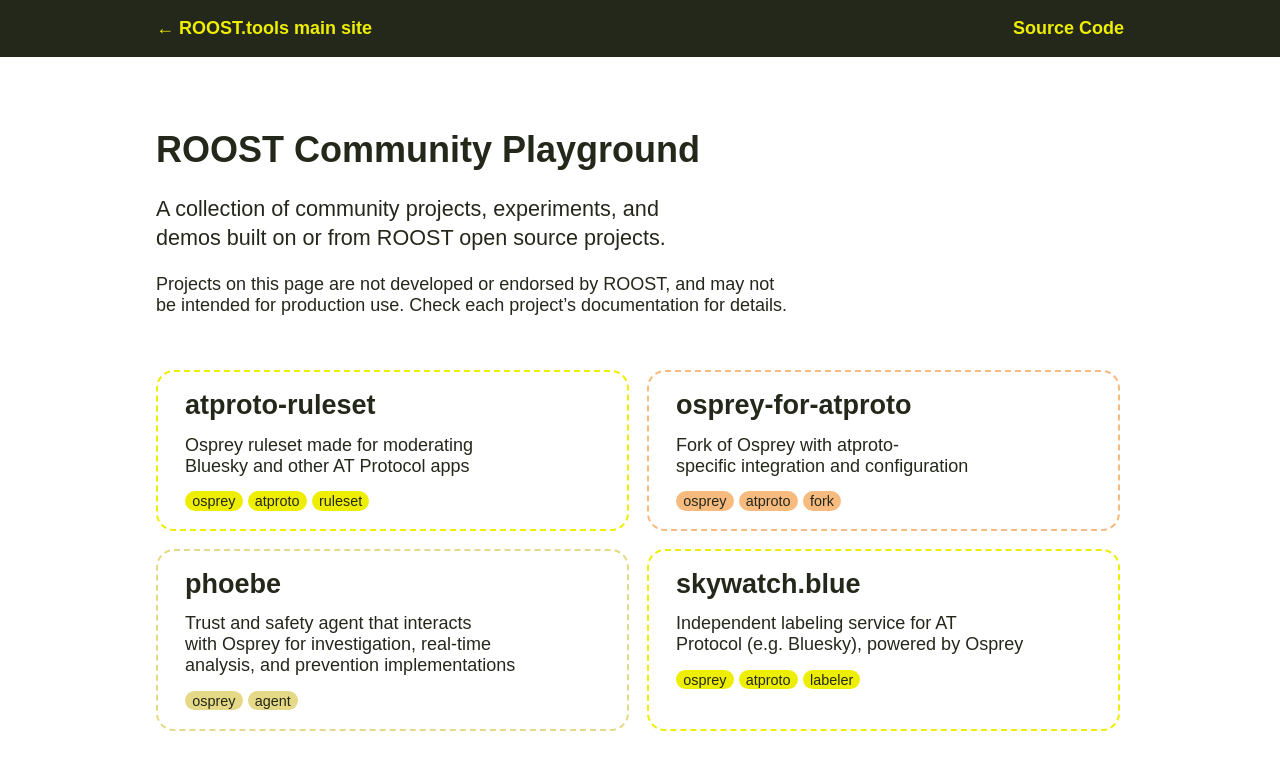
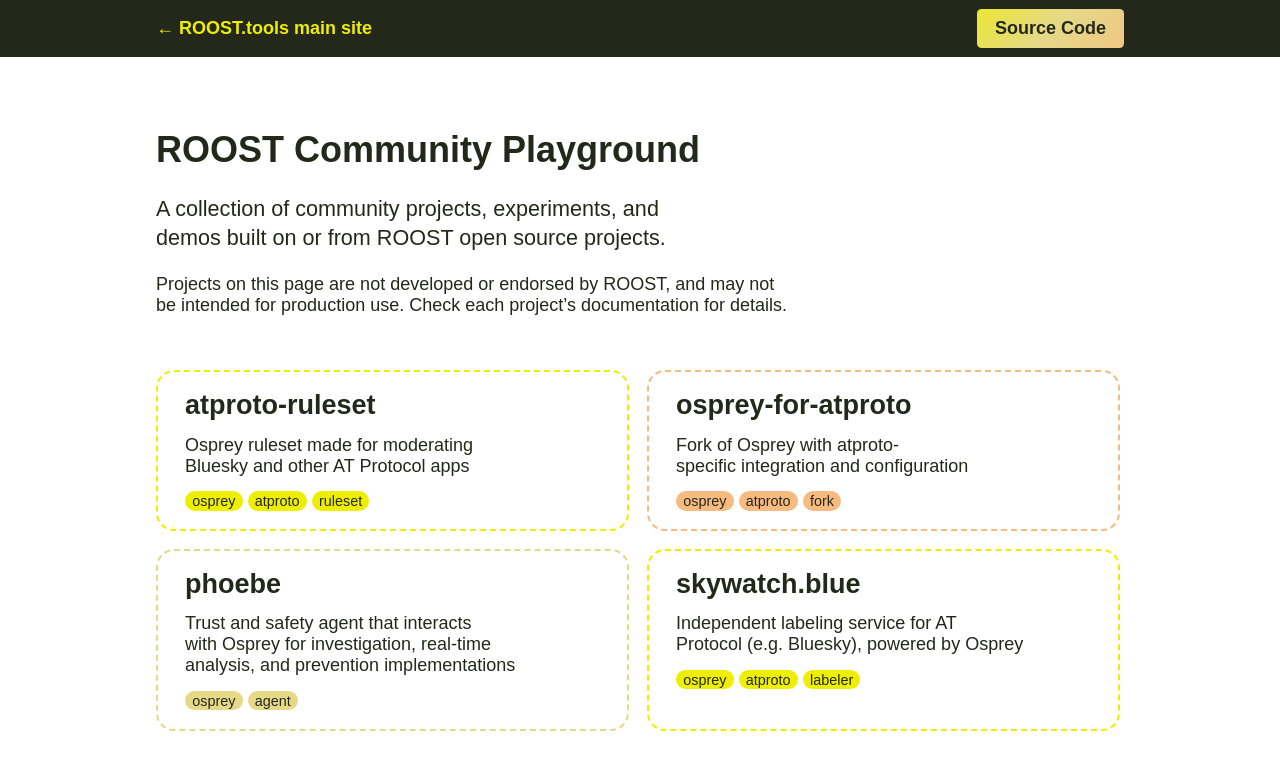
Before and after one commit to roostorg/playground, a Jekyll site: the page built from index.html, in a window 1280 px wide. Shown: the top 770 px of the page. Built offline with Jekyll 4.4.1, drawn with Linux system fonts in a browser that asks for light colours; some web fonts are replaced.

Commit message:
styles: make source code link a glowy button

```diff
--- a/_layouts/default.html
+++ b/_layouts/default.html
@@ -32,7 +32,7 @@
     <header>
       <nav>
         <a href="https://roost.tools">← ROOST.tools main site</a>
-        <a href="https://github.com/roostorg/playground">Source Code</a>
+        <a href="https://github.com/roostorg/playground" class="button">Source Code</a>
       </nav>
     </header>
     <main>
--- a/style.css
+++ b/style.css
@@ -51,7 +51,7 @@
 header {
   background-color: var(--roost-dark);
   color: var(--roost-yellow);
-  padding-block: 1em;
+  padding-block: 0.5em;
 }
 
 header nav {
@@ -66,6 +66,7 @@
   color: inherit;
   font-family: var(--font-display);
   font-weight: bold;
+  padding-block: 0.5em;
   text-decoration: none;
 }
 
@@ -151,3 +152,32 @@
   padding: 0.125em 0.5em;
   margin-top: 1em;
 }
+
+.button {
+  background-image: linear-gradient(
+    135deg,
+    var(--roost-yellow),
+    var(--roost-muddy),
+    var(--roost-peach)
+  );
+  background-position: center;
+  background-size: 175%;
+  border-radius: 0.25em;
+  color: var(--roost-dark);
+  font-weight: 600;
+  padding: 0.5em 1em;
+  transition:
+    background-size 1s ease-in-out,
+    box-shadow 200ms ease-in-out,
+    color 200ms ease-in-out;
+}
+
+.button:hover,
+.button:focus {
+  background-size: 100%;
+  color: color-mix(var(--roost-dark) 80%, transparent);
+  text-decoration: none;
+  box-shadow:
+    -3px -3px 12px -3px var(--roost-yellow),
+    3px 3px 12px -3px var(--roost-peach);
+}
```
